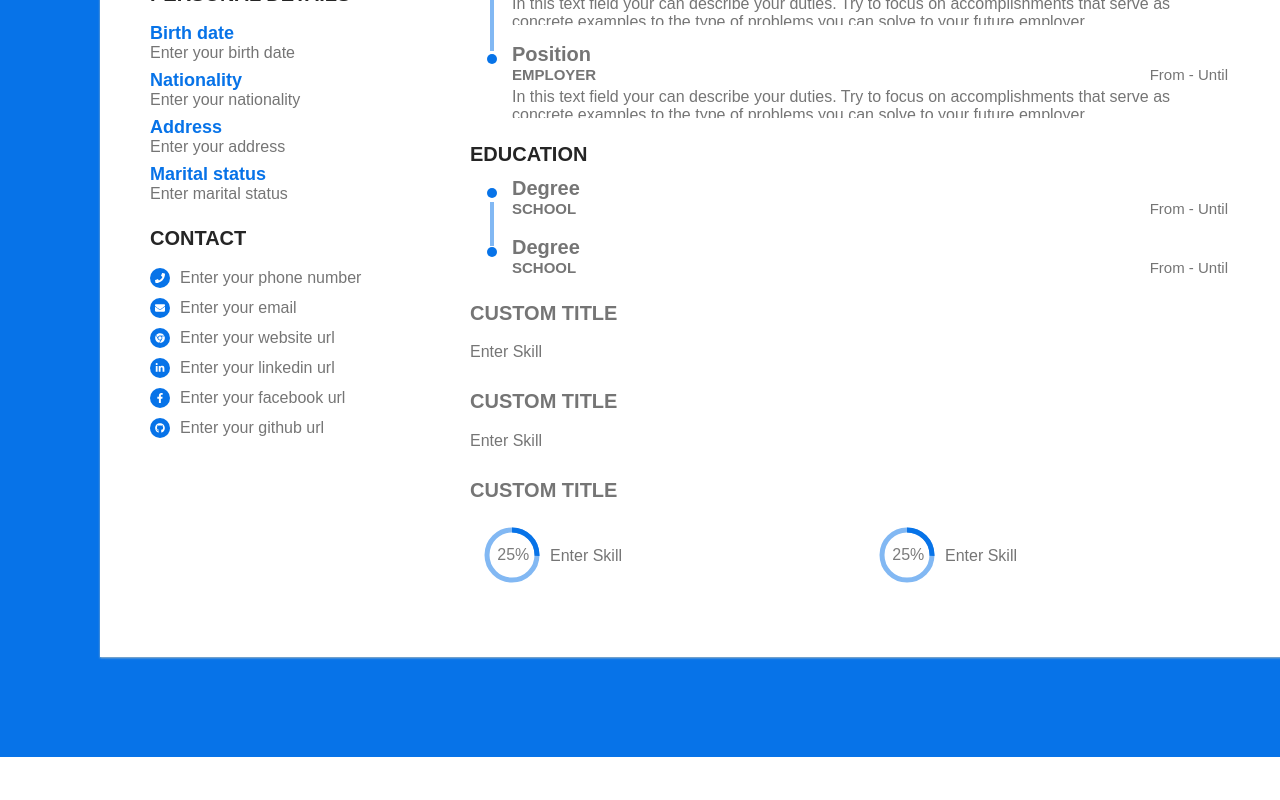
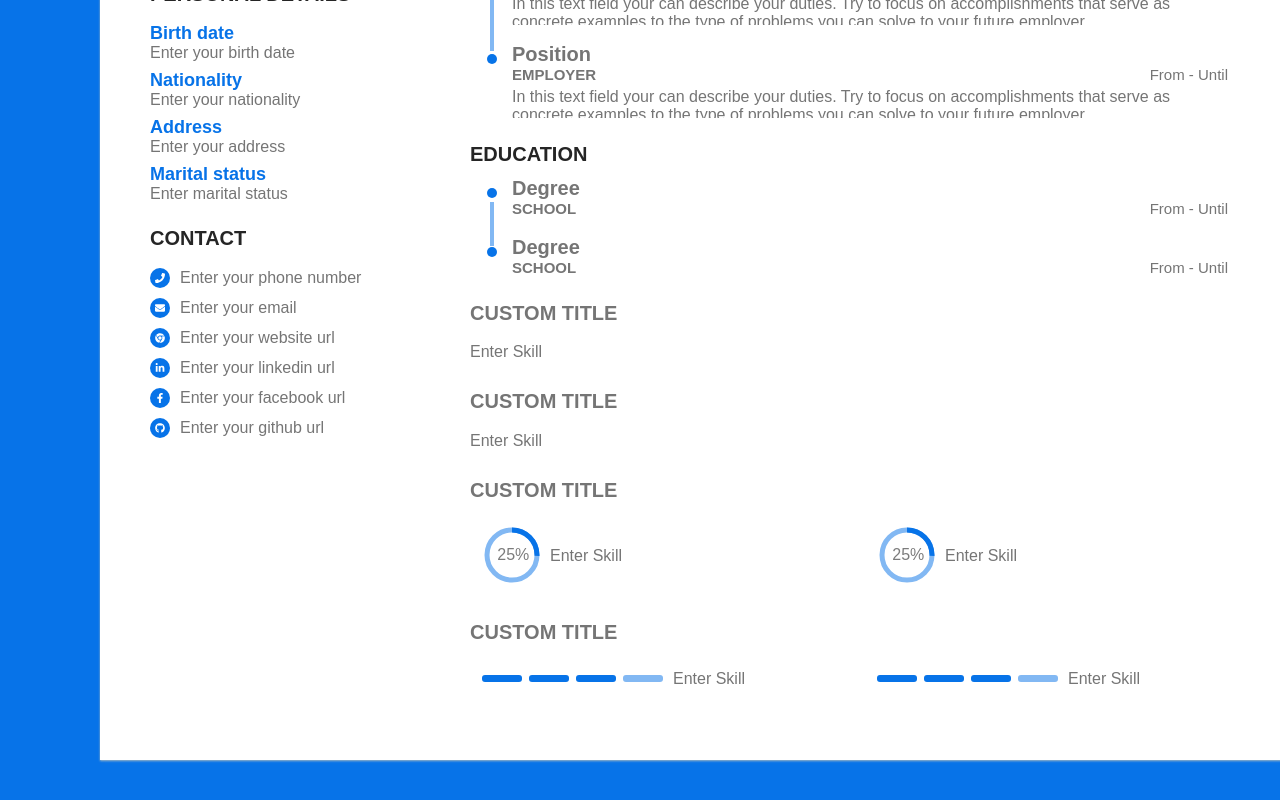
Before and after one commit to mhshifat/mhs-resume-builder, a React (Create React App) app: page /build in a window 1280 px wide. Shown: the part 330-1130 px from the top of the page. Before the commit the page ends 1087 px from the top, so only its background shows below. Built offline with nearby package versions, Linux system fonts and the light colour scheme; a web font is replaced by a local one.

Commit message:
feature - smaple template bar skill

```diff
--- /dev/null
+++ b/src/components/shared/SampleTemplateBarSkill.jsx
@@ -0,0 +1,24 @@
+import { useState } from "react";
+import { FaMinus, FaPlus } from "react-icons/fa";
+
+export default function SampleTemplateBarSkill() {
+  const [percent, setPercent] = useState(75);
+
+  return (
+    <div className="sampleTemplateBarSkill">
+      <span className="sampleTemplateBarSkill__menus">
+        <button title="Remove"><FaMinus /></button>
+        <button title="Add"><FaPlus /></button>
+      </span>
+      <div className="sampleTemplateBarSkill__bars">
+        <span style={{ opacity: (percent >= 25) ? '1' : '.5' }} onClick={() => setPercent(25)}></span>
+        <span style={{ opacity: (percent >= 50) ? '1' : '.5' }} onClick={() => setPercent(50)}></span>
+        <span style={{ opacity: (percent >= 75) ? '1' : '.5' }} onClick={() => setPercent(75)}></span>
+        <span style={{ opacity: (percent >= 100) ? '1' : '.5' }} onClick={() => setPercent(100)}></span>
+      </div>
+      <div className="sampleTemplateBarSkill__input">
+        <input className="sampleTemplateH4" placeholder="Enter Skill" />
+      </div>
+    </div>
+  )
+}
--- a/src/index.css
+++ b/src/index.css
@@ -411,3 +411,74 @@ textarea {
   opacity: 1;
   pointer-events: all;
 }
+
+.sampleTemplateBarSkills {
+  display: grid;
+  grid-template-columns: 1fr 1fr;
+  gap: 2rem;
+  padding: 1rem 0;
+}
+
+.sampleTemplateBarSkill {
+  display: flex;
+  align-items: center;
+  border: 2px dashed transparent;
+  padding: 1rem;
+  transition: all 250ms ease-in-out;
+  position: relative;
+  user-select: none;
+}
+
+.sampleTemplateBarSkill:hover {
+  border: 2px dashed rgb(124, 124, 124, .4);
+}
+
+.sampleTemplateBarSkill__bars {
+  display: flex;
+  gap: .7rem;
+  margin-right: 1rem;
+}
+
+.sampleTemplateBarSkill__bars > span {
+  display: block;
+  width: 4rem;
+  height: 7px;
+  background: #0773E8;
+  border-radius: 3px;
+  cursor: pointer;
+  opacity: .5;
+}
+
+.sampleTemplateBarSkill__bars > span:hover {
+  opacity: .5 !important;
+}
+
+.sampleTemplateBarSkill__menus {
+  position: absolute;
+  top: -1.5rem;
+  right: -1rem;
+  display: flex;
+  opacity: 0;
+  pointer-events: none;
+  transition: all 250ms ease-in-out;
+}
+
+.sampleTemplateBarSkill__menus > button {
+  margin-left: .5rem;
+  width: 2.5rem;
+  height: 2.5rem;
+  border-radius: 50%;
+  border: none;
+  outline: none;
+  background: var(--primaryColor);
+  color: var(--headingColor);
+  display: flex;
+  justify-content: center;
+  align-items: center;
+  cursor: pointer;
+}
+
+.sampleTemplateBarSkill:hover .sampleTemplateBarSkill__menus {
+  opacity: 1;
+  pointer-events: all;
+}
--- a/src/pages/Build.jsx
+++ b/src/pages/Build.jsx
@@ -2,6 +2,7 @@
 
 import { useState } from "react";
 import { FaChrome, FaEnvelope, FaFacebookF, FaGithub, FaLinkedinIn, FaMinus, FaPhone, FaPlus } from "react-icons/fa";
+import SampleTemplateBarSkill from "../components/shared/SampleTemplateBarSkill";
 import SampleTemplateCircularSkill from "../components/shared/SampleTemplateCircularSkill";
 import SampleTemplateTag from "../components/shared/SampleTemplateTag";
 
@@ -163,6 +164,15 @@ export default function Build() {
                 ))}
               </div>
             </div>
+            <br />
+            <div>
+              <input className="sampleTemplateH3" placeholder="Custom Title" />
+              <div className="sampleTemplateBarSkills">
+                {new Array(2).fill("").map((_, tagInd) => (
+                  <SampleTemplateBarSkill key={tagInd} />
+                ))}
+              </div>
+            </div>
           </div>
         </div>
       </div>
```
